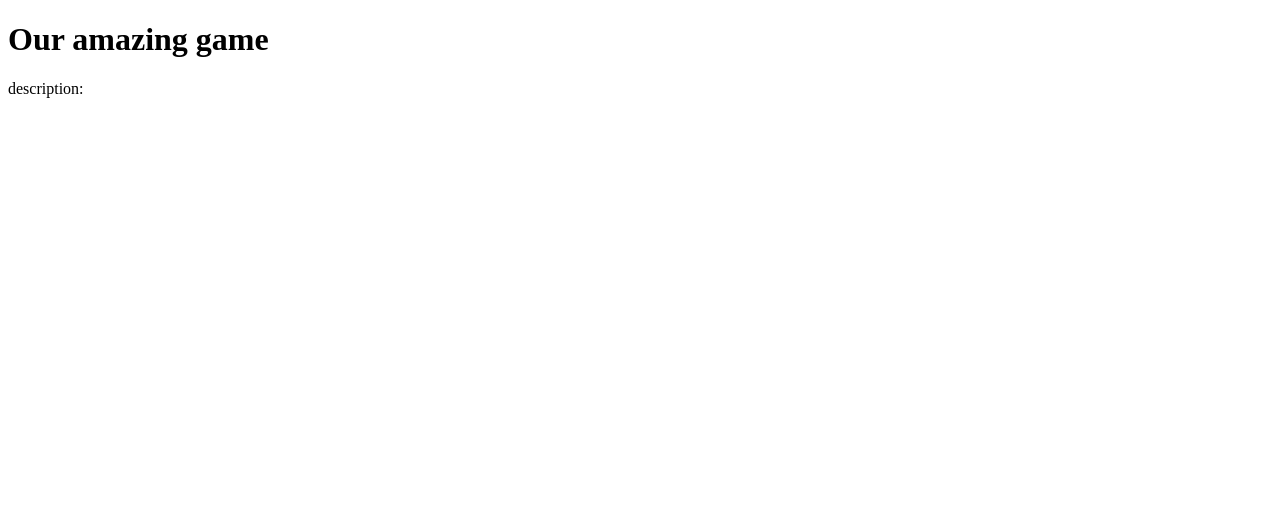
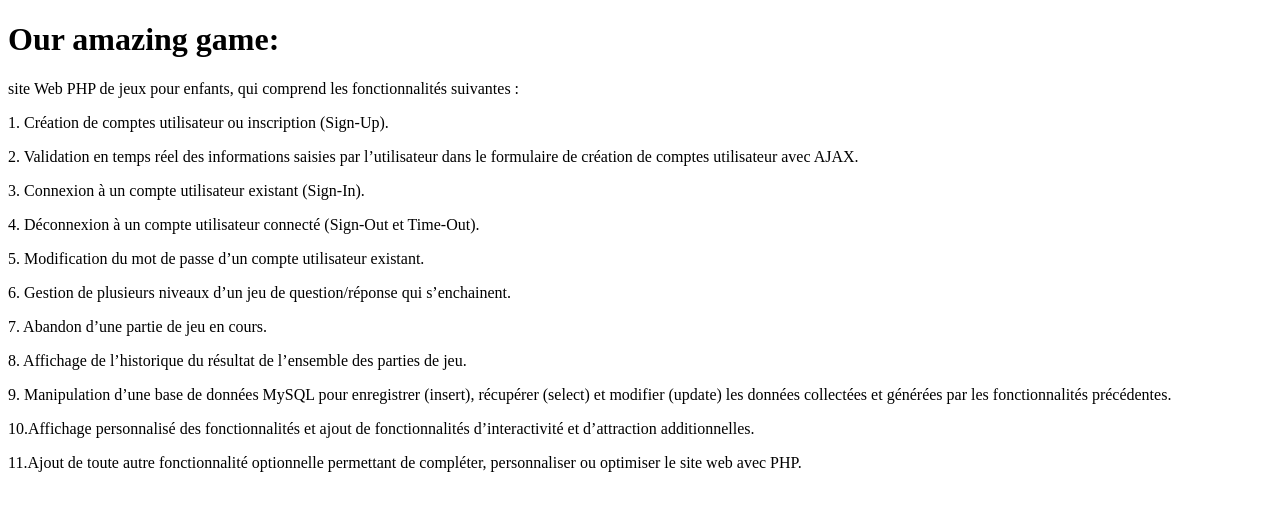
Before and after one commit to jcermeno/Projet_Developpement_Web, a PHP site: page /About.php in a window 1280 px wide. Shown: the top 511 px of the page. Run offline with PHP 8.4, Linux system fonts and the light colour scheme.

Commit message:
Add files via upload

```diff
--- a/About.php
+++ b/About.php
@@ -4,7 +4,23 @@
     <title>About</title>
 </head>
 <body>
-    <h1>Our amazing game</h1>
-    <p>description:</p>
+    <h1>Our amazing game:</h1>
+    <p>site Web PHP de jeux pour enfants, qui comprend les fonctionnalités suivantes :</p>
+    <p>1. Création de comptes utilisateur ou inscription (Sign-Up).</p>
+    <p>2. Validation en temps réel des informations saisies par l’utilisateur dans le formulaire
+de création de comptes utilisateur avec AJAX.</p>
+<p>3. Connexion à un compte utilisateur existant (Sign-In).</p>
+<p>4. Déconnexion à un compte utilisateur connecté (Sign-Out et Time-Out).</p>
+<p>5. Modification du mot de passe d’un compte utilisateur existant.</p>
+<p>6. Gestion de plusieurs niveaux d’un jeu de question/réponse qui s’enchainent.</p>
+<p>7. Abandon d’une partie de jeu en cours.</p>
+<p>8. Affichage de l’historique du résultat de l’ensemble des parties de jeu.</p>
+<p>9. Manipulation d’une base de données MySQL pour enregistrer (insert), récupérer
+(select) et modifier (update) les données collectées et générées par les
+fonctionnalités précédentes.</p>
+<p>10.Affichage personnalisé des fonctionnalités et ajout de fonctionnalités d’interactivité
+et d’attraction additionnelles.</p>
+<p>11.Ajout de toute autre fonctionnalité optionnelle permettant de compléter,
+personnaliser ou optimiser le site web avec PHP.</p>
 </body>
 </html>
```
